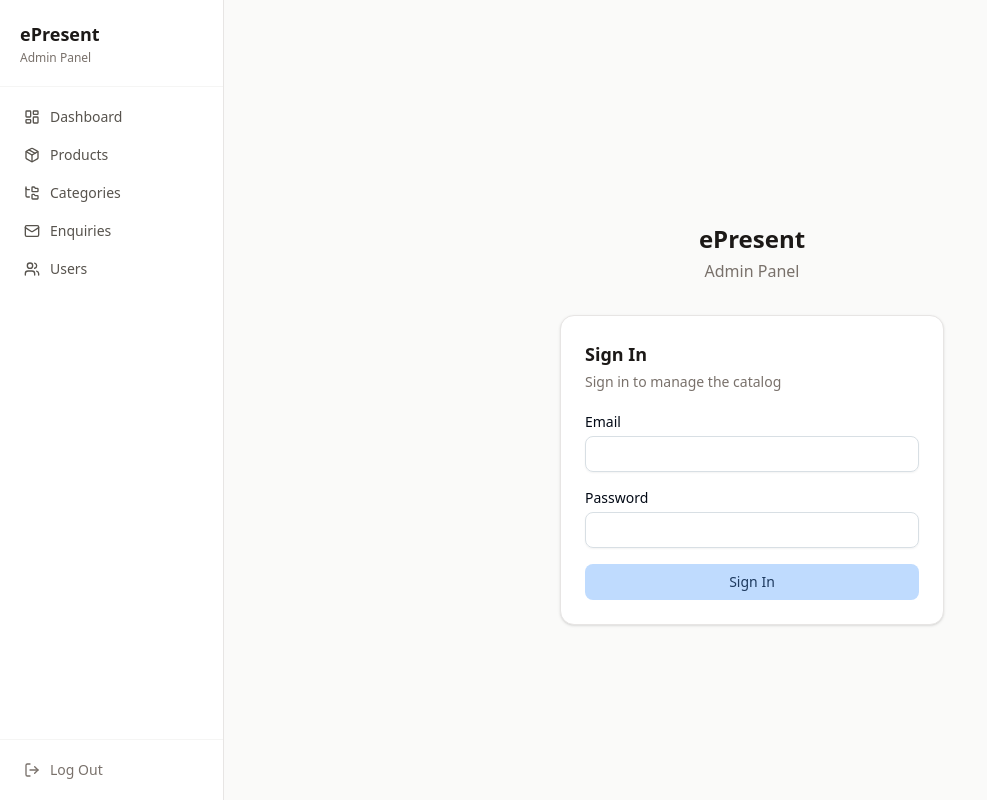
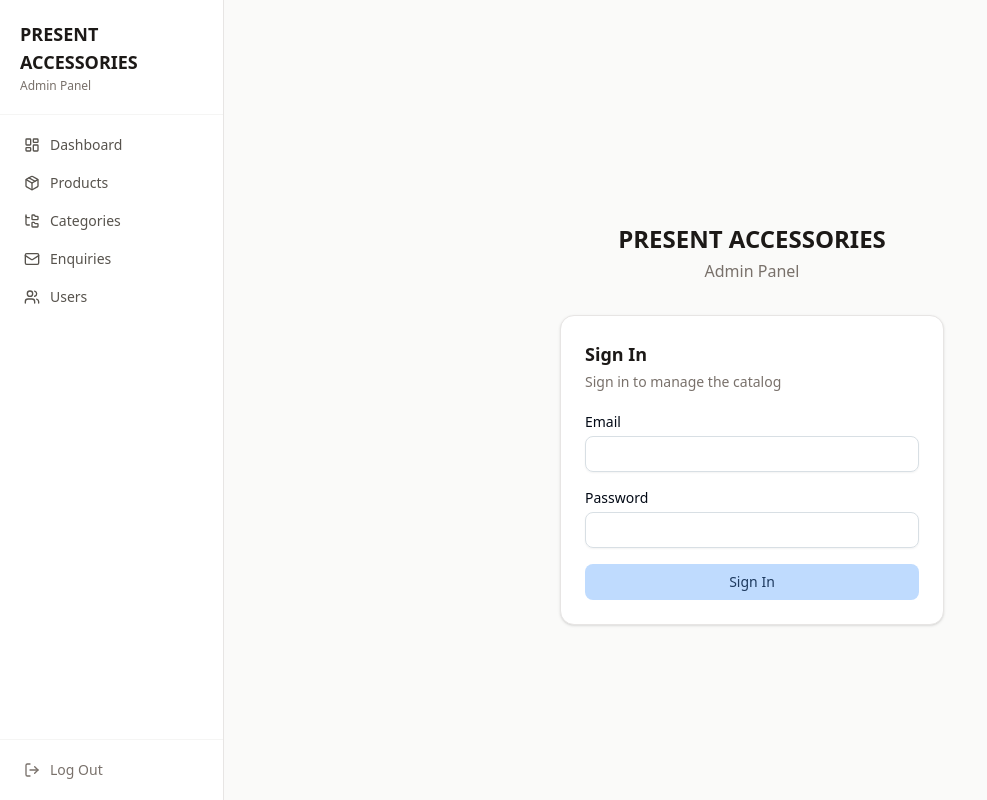
Before and after one commit to TheofilosChrysikopoulos/present, a Next.js app: page /en/admin/login in a window 1280 px wide. Shown: the whole page, without its empty margins (0-987 px from the left). Built offline with nearby package versions, Linux system fonts and the light colour scheme; no server answers.

Commit message:
redirect to /el

```diff
--- a/app/[locale]/admin/login/page.tsx
+++ b/app/[locale]/admin/login/page.tsx
@@ -59,7 +59,7 @@ export default function AdminLoginPage() {
     <div className="min-h-screen bg-stone-50 flex items-center justify-center px-4">
       <div className="w-full max-w-sm">
         <div className="text-center mb-8">
-          <p className="text-2xl font-bold text-stone-900">ePresent</p>
+          <p className="text-2xl font-bold text-stone-900">PRESENT ACCESSORIES</p>
           <p className="text-stone-500 mt-1">Admin Panel</p>
         </div>
 
--- a/components/admin/AdminSidebar.tsx
+++ b/components/admin/AdminSidebar.tsx
@@ -62,7 +62,7 @@ export function AdminSidebar() {
       {/* Logo */}
       <div className="p-5 border-b border-stone-100">
         <Link href={`${base}/`} className="font-bold text-lg text-stone-900">
-          ePresent
+          PRESENT ACCESSORIES
         </Link>
         <p className="text-xs text-stone-500 mt-0.5">Admin Panel</p>
       </div>
--- a/components/cart/CartPdfExport.tsx
+++ b/components/cart/CartPdfExport.tsx
@@ -22,7 +22,7 @@ export function CartPdfExport() {
       const url = URL.createObjectURL(blob)
       const a = document.createElement('a')
       a.href = url
-      a.download = `epresent-selection-${new Date().toISOString().slice(0, 10)}.pdf`
+      a.download = `present-accessories-selection-${new Date().toISOString().slice(0, 10)}.pdf`
       a.click()
       URL.revokeObjectURL(url)
     } catch (err) {
--- a/i18n/routing.ts
+++ b/i18n/routing.ts
@@ -5,4 +5,6 @@ export const routing = defineRouting({
   defaultLocale: 'el',
   // Both locales always show prefix: /el/... and /en/...
   localePrefix: 'always',
+  // Disable Accept-Language detection so users always land on Greek by default
+  localeDetection: false,
 })
--- a/lib/cart/cartTypes.ts
+++ b/lib/cart/cartTypes.ts
@@ -42,4 +42,4 @@ export type CartAction =
   | { type: 'HYDRATE'; payload: CartItem[] }
   | { type: 'CLEAR' }
 
-export const CART_STORAGE_KEY = 'epresent_cart'
+export const CART_STORAGE_KEY = 'present_accessories_cart'
--- a/lib/pdf/generateCartPdf.tsx
+++ b/lib/pdf/generateCartPdf.tsx
@@ -143,7 +143,7 @@ export async function generateCartPdf(
       <Page size="A4" style={styles.page}>
         {/* Header */}
         <View style={styles.header}>
-          <Text style={styles.logo}>ePresent</Text>
+          <Text style={styles.logo}>PRESENT ACCESSORIES</Text>
           <Text style={styles.subtitle}>
             {isEl ? 'Τουριστικά Προϊόντα Χονδρικής' : 'Wholesale Tourist Products'}
           </Text>
@@ -224,8 +224,8 @@ export async function generateCartPdf(
         <View style={styles.note}>
           <Text style={styles.noteText}>
             {isEl
-              ? 'Αυτή η επιλογή δημιουργήθηκε μέσω του καταλόγου ePresent. Οι τιμές είναι ενδεικτικές τιμές χονδρικής. Επικοινωνήστε μαζί μας για να ολοκληρώσετε την παραγγελία σας.'
-              : 'This selection was created via the ePresent catalog. Prices shown are indicative wholesale prices. Contact us to finalise your order.'}
+              ? 'Αυτή η επιλογή δημιουργήθηκε μέσω του καταλόγου PRESENT ACCESSORIES. Οι τιμές είναι ενδεικτικές τιμές χονδρικής. Επικοινωνήστε μαζί μας για να ολοκληρώσετε την παραγγελία σας.'
+              : 'This selection was created via the PRESENT ACCESSORIES catalog. Prices shown are indicative wholesale prices. Contact us to finalise your order.'}
           </Text>
         </View>
       </Page>
```
